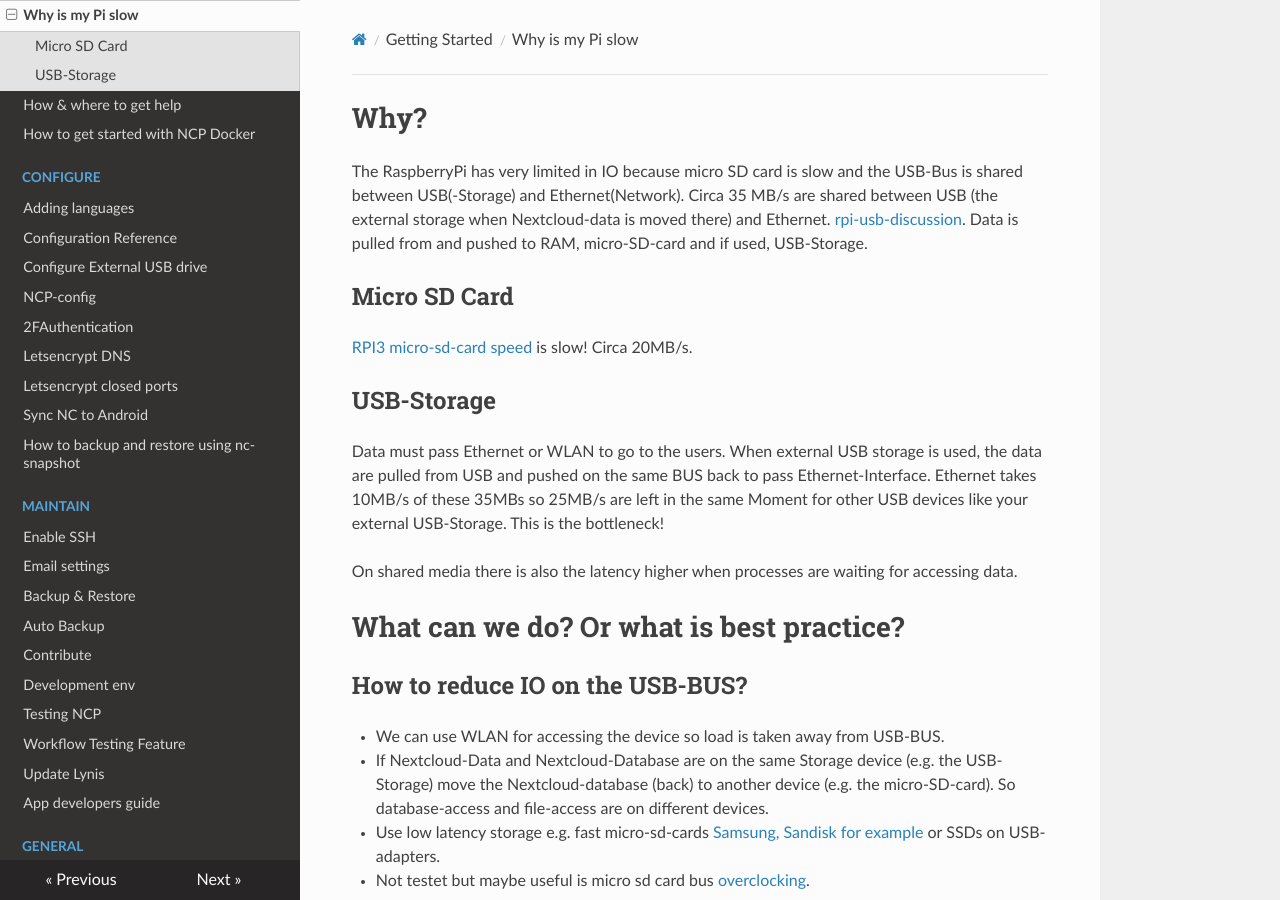
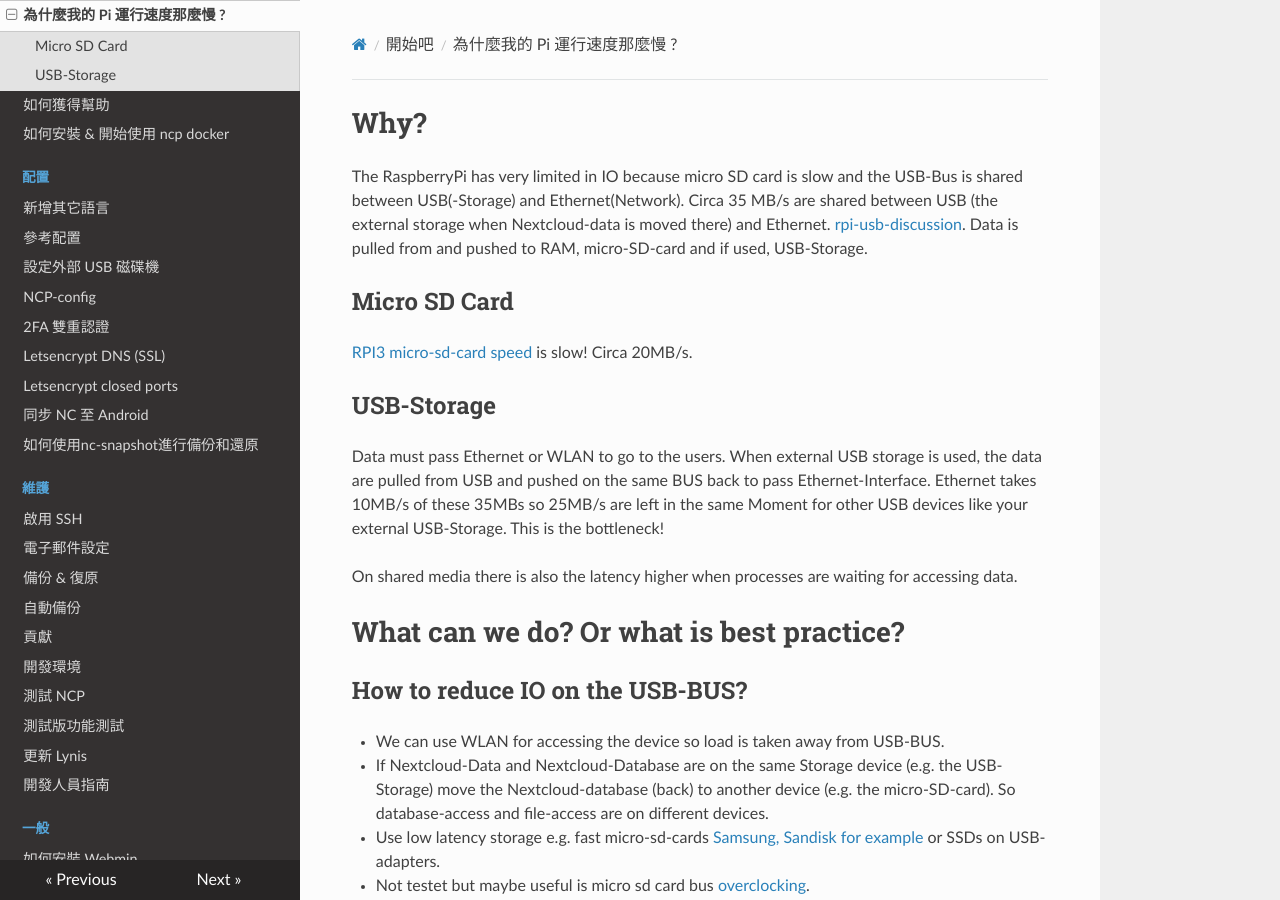
Before and after one commit to Pant/nextcloudpi-readthedocs, an MkDocs documentation site: the page built from docs/Getting-Started/Why-is-my-Pi-so-slow.md, in a window 1280 px wide and 900 px high. Built offline with MkDocs 1.6.1, drawn with Linux system fonts in a browser that asks for light colours; nearby versions of some CDN libraries; old or Windows-style settings are respelled for this version of MkDocs.

Commit message:
Update mkdocs.yml

```diff
--- a/mkdocs.yml
+++ b/mkdocs.yml
@@ -1,38 +1,38 @@
-site_name: NextCloudPi Documentation
+site_name: NextCloudPi 說明文件
 theme: readthedocs
 pages:
-    - Getting Started:
-        - Home & Overview: index.md
-        - How to Install: Getting-Started/How-to-install-NextCloudPi.md
-        - How to Access LAN: Getting-Started/How-to-access-NextCloudPi.md
-        - How to Access WAN: Getting-Started/How-to-access-from-outside-your-network.md
-        - How to Berryboot 1: Getting-Started/Berryboot-install-NextCloudPi-on-an-external-drive-step-by-step.md
-        - How to Berryboot 2: Getting-Started/BerryBoot-Instructions-for-NextCloudPi.md
-        - FAQ: Getting-Started/FAQ.md
-        - Why is my Pi slow: Getting-Started/Why-is-my-Pi-so-slow.md
-        - How & where to get help: Getting-Started/How-and-where-to-get-help.md
-        - How to get started with NCP Docker: Getting-Started/How-to-get-started-with-NCP-docker.md
-    - Configure:
-        - Adding languages: Configure/Add-a-new-language-to-ncp-web.md
-        - Configuration Reference: Configure/Configuration-Reference.md
-        - Configure External USB drive: Configure/How-to-configure-an-external-USB-drive-with-NextCloudPi.md
+    - 開始吧:
+        - 首頁 & 概述: index.md
+        - 如何安裝: Getting-Started/How-to-install-NextCloudPi.md
+        - 如何在區域網路中訪問: Getting-Started/How-to-access-NextCloudPi.md
+        - 如何在廣域網路中訪問: Getting-Started/How-to-access-from-outside-your-network.md
+        - 如何使用 Berryboot 安裝 NCP (第一章): Getting-Started/Berryboot-install-NextCloudPi-on-an-external-drive-step-by-step.md
+        - 如何使用 Berryboot 安裝 NCP (第二章): Getting-Started/BerryBoot-Instructions-for-NextCloudPi.md
+        - 常見問題: Getting-Started/FAQ.md
+        - 為什麼我的 Pi 運行速度那麼慢 ?: Getting-Started/Why-is-my-Pi-so-slow.md
+        - 如何獲得幫助: Getting-Started/How-and-where-to-get-help.md
+        - 如何安裝 & 開始使用 ncp docker: Getting-Started/How-to-get-started-with-NCP-docker.md
+    - 配置:
+        - 新增其它語言: Configure/Add-a-new-language-to-ncp-web.md
+        - 參考配置: Configure/Configuration-Reference.md
+        - 設定外部 USB 磁碟機: Configure/How-to-configure-an-external-USB-drive-with-NextCloudPi.md
         - NCP-config: Configure/How-to-configure-NextCloudPi.md
-        - 2FAuthentication: Configure/Two-Factor-Authentication-for-Nextcloud.md
-        - Letsencrypt DNS: Configure/How-to-get-certificate-with-Letsencrypt-using-DNS-to-verify-domain.md
+        - 2FA 雙重認證: Configure/Two-Factor-Authentication-for-Nextcloud.md
+        - Letsencrypt DNS (SSL): Configure/How-to-get-certificate-with-Letsencrypt-using-DNS-to-verify-domain.md
         - Letsencrypt closed ports: Configure/How-to-configure-Lets-Encrypt-with-closed-ports-80-and-443.md
-        - Sync NC to Android: Configure/Sync-Nextcloud-tasks-calendars-and-contacts-on-your-Android-device.md
-        - How to backup and restore using nc-snapshot: Configure/How-to-backup-and-restore-using-nc-snapshot.md
-    - Maintain:
-        - Enable SSH: Maintain/How-to-enable-SSH-using-nextcloudpi-config-or-ncp-web.md
-        - Email settings: Maintain/Email-settings.md
-        - Backup & Restore: Maintain/How-to-backup-and-restore-a-NextCloudPi-instance-using-ncp-config.md
-        - Auto Backup: Maintain/How-to-periodically-backup-to-a-second-USB-drive-with-NextCloudPi.md
-        - Contribute: Maintain/Contribute.md
-        - Development env: Maintain/Development-environment.md
-        - Testing NCP: Maintain/Testing-NextCloudPi.md
-        - Workflow Testing Feature: Maintain/Workflow-and-testing-of-new-features.md
-        - Update Lynis: Maintain/How-to-update-Lynis.md
-        - App developers guide: Maintain/ncp-app-developer-guide.md
-    - General:
-        - How to install Webmin: General-Info/How-to-install-Webmin-to-nextcloudpi.md
-        - Should I use a Raspberry PI?: General-Info/Should-I-use-a-Raspberry-Pi.md
+        - 同步 NC 至 Android: Configure/Sync-Nextcloud-tasks-calendars-and-contacts-on-your-Android-device.md
+        - 如何使用nc-snapshot進行備份和還原: Configure/How-to-backup-and-restore-using-nc-snapshot.md
+    - 維護:
+        - 啟用 SSH: Maintain/How-to-enable-SSH-using-nextcloudpi-config-or-ncp-web.md
+        - 電子郵件設定: Maintain/Email-settings.md
+        - 備份 & 復原: Maintain/How-to-backup-and-restore-a-NextCloudPi-instance-using-ncp-config.md
+        - 自動備份: Maintain/How-to-periodically-backup-to-a-second-USB-drive-with-NextCloudPi.md
+        - 貢獻: Maintain/Contribute.md
+        - 開發環境: Maintain/Development-environment.md
+        - 測試 NCP: Maintain/Testing-NextCloudPi.md
+        - 測試版功能測試: Maintain/Workflow-and-testing-of-new-features.md
+        - 更新 Lynis: Maintain/How-to-update-Lynis.md
+        - 開發人員指南: Maintain/ncp-app-developer-guide.md
+    - 一般:
+        - 如何安裝 Webmin: General-Info/How-to-install-Webmin-to-nextcloudpi.md
+        - 我該使用 Raspberry Pi 嗎?: General-Info/Should-I-use-a-Raspberry-Pi.md
```
